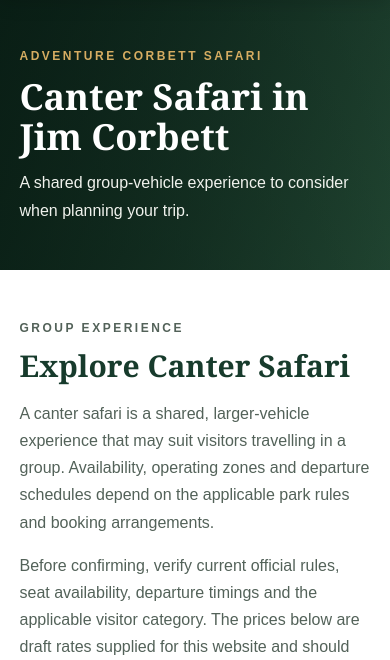
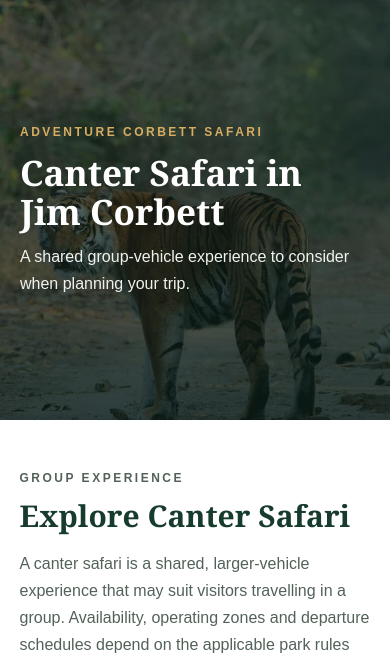
Before and after one commit to rehan953625/adventure-corbett-safari, a PHP site: page /canter-safari.html in a window 390 px wide. Shown: the part 74-734 px from the top of the page. Run offline with PHP 8.4, Linux system fonts and the light colour scheme.

Commit message:
Add Jeep Safari hero section styles
Added styles for the Jeep Safari hero section, including background image, overlay, and responsive adjustments.

```diff
--- a/assets/css/style.css
+++ b/assets/css/style.css
@@ -207,3 +207,63 @@
     left: 5%;
   }
 }
+
+/* JEEP SAFARI HERO BACKGROUND */
+.page-hero {
+  position: relative;
+  min-height: clamp(360px, 53.85vw, 700px);
+  background-image: url('../images/jeep-tiger-safari.webp');
+  background-size: cover;
+  background-position: center center;
+  background-repeat: no-repeat;
+  display: flex;
+  align-items: center;
+  overflow: hidden;
+}
+
+/* Dark overlay for readable text */
+.page-hero .page-hero-overlay {
+  position: absolute;
+  inset: 0;
+  background: linear-gradient(
+    90deg,
+    rgba(5, 24, 17, 0.82) 0%,
+    rgba(5, 24, 17, 0.48) 55%,
+    rgba(5, 24, 17, 0.16) 100%
+  );
+  z-index: 1;
+}
+
+/* Keep heading above the image and overlay */
+.page-hero .page-hero-content {
+  position: relative;
+  z-index: 2;
+  width: 100%;
+  padding-top: 60px;
+  padding-bottom: 60px;
+}
+
+/* Mobile responsive adjustments */
+@media (max-width: 600px) {
+  .page-hero {
+    min-height: 420px;
+    background-position: center center;
+  }
+
+  .page-hero .page-hero-overlay {
+    background: linear-gradient(
+      180deg,
+      rgba(5, 24, 17, 0.58),
+      rgba(5, 24, 17, 0.76)
+    );
+  }
+
+  .page-hero .page-hero-content {
+    padding: 55px 20px;
+  }
+
+  .page-hero h1 {
+    font-size: clamp(34px, 9vw, 46px);
+    line-height: 1.12;
+  }
+}
```
